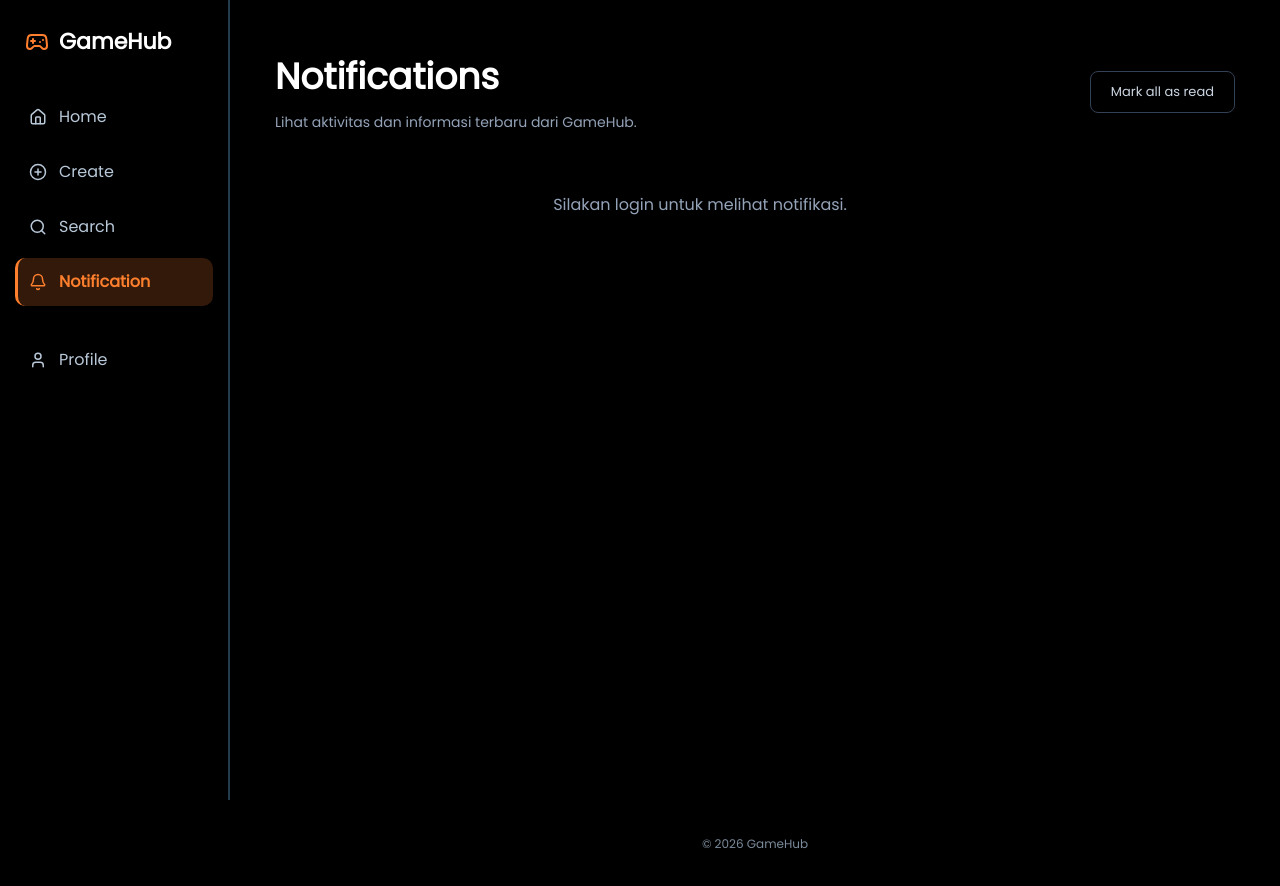
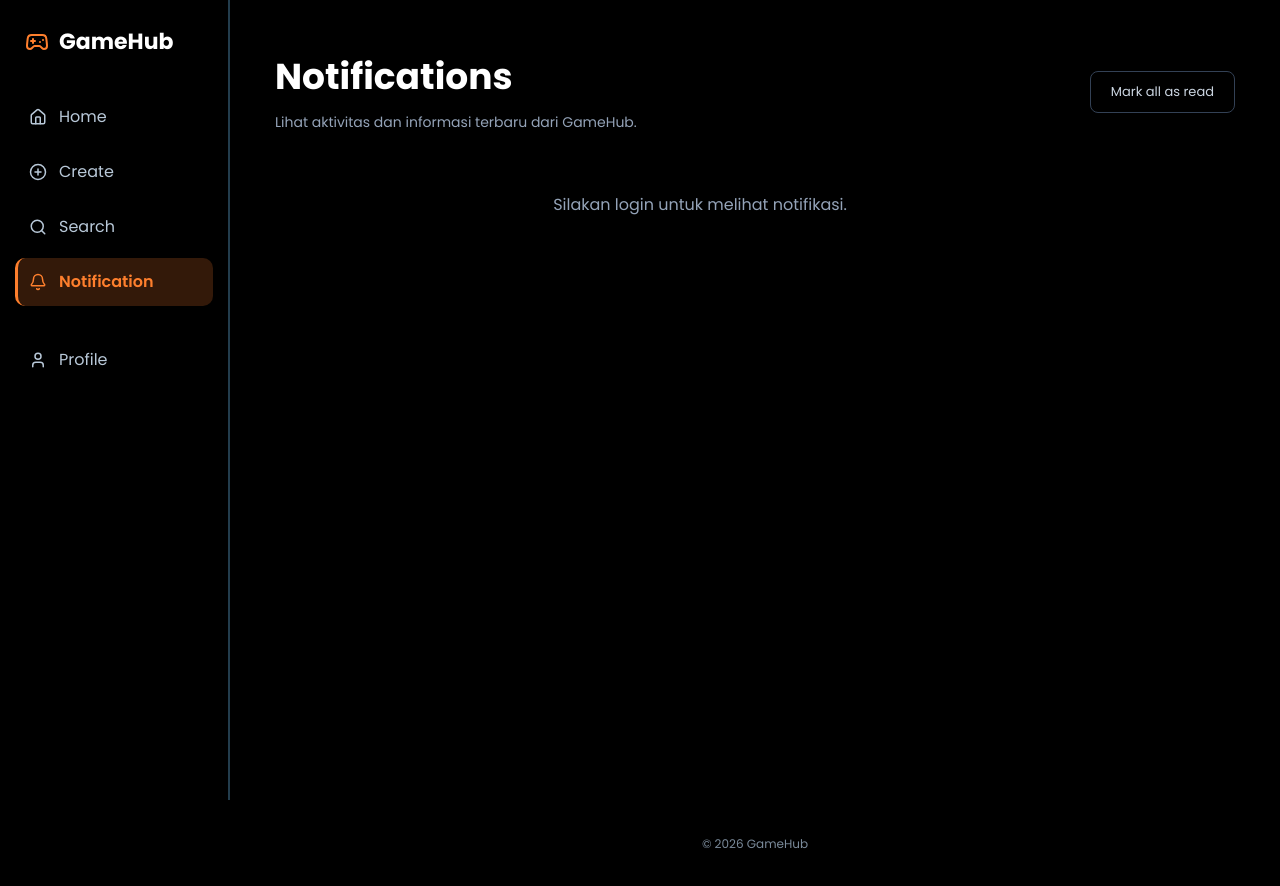
Before and after one commit to rafidahnaf-pixel/gamelog, a website: page pages/notification.html in a window 1280 px wide. Drawn offline with nearby package versions, Linux system fonts and the light colour scheme.

Commit message:
Fix font consistency for notification and profile pages

```diff
--- a/assets/css/notification.css
+++ b/assets/css/notification.css
@@ -1,6 +1,12 @@
 /* ==========================================
-   GAMELOG - NOTIFICATION PAGE STYLES
+   GAMEHUB - NOTIFICATION PAGE STYLES
    ========================================== */
+
+body {
+    font-family: 'Poppins', sans-serif !important;
+    background: #000000;
+    color: #ffffff;
+}
 
 /* HEADER */
 .notification-header {
--- a/assets/css/profile.css
+++ b/assets/css/profile.css
@@ -1,6 +1,12 @@
 /* ==========================================
-   GAMELOG - PROFILE PAGE STYLES
+   GAMEHUB - PROFILE PAGE STYLES
    ========================================== */
+
+body {
+    font-family: 'Poppins', sans-serif !important;
+    background: #000000;
+    color: #ffffff;
+}
 
 /* PROFILE CONTAINER */
 .profile-container {
--- a/pages/notification.html
+++ b/pages/notification.html
@@ -4,6 +4,9 @@
     <meta charset="UTF-8">
     <meta name="viewport" content="width=device-width, initial-scale=1.0">
     <title>Notification - GameHub</title>
+    <link rel="preconnect" href="https://fonts.googleapis.com">
+    <link rel="preconnect" href="https://fonts.gstatic.com" crossorigin>
+    <link href="https://fonts.googleapis.com/css2?family=Poppins:wght@300;400,500;600;700&display=swap" rel="stylesheet">
     <link rel="stylesheet" href="../assets/css/notification.css">
     <link rel="stylesheet" href="../base.css">
     <link href="https://fonts.googleapis.com/css2?family=Poppins:wght@300;400,500,600,700&display=swap" rel="stylesheet">
```
